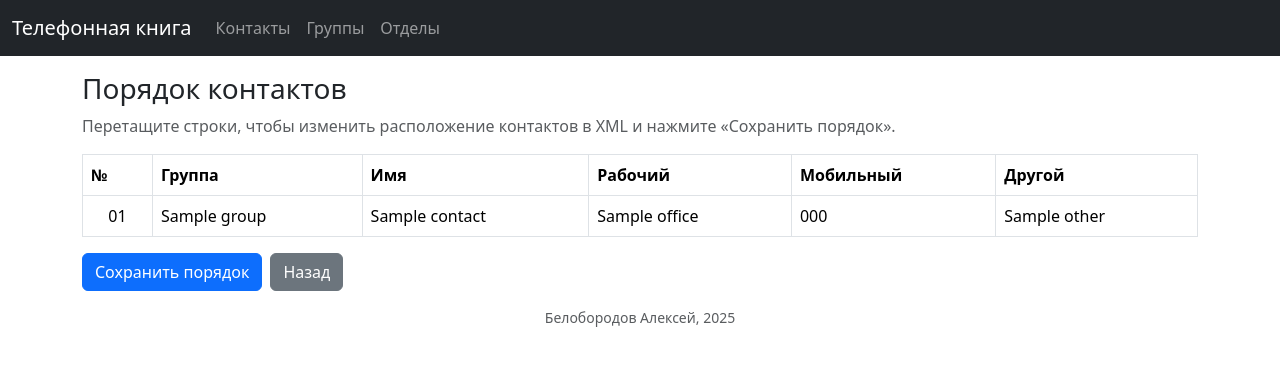
After one commit to belogpt/phoep, a Flask app: template templates/manage_contacts.html in a window 1280 px wide. The commit adds this page. Shown: the top 366 px of the page. Run offline with Flask 3, Linux system fonts and the light colour scheme; the template is opened without the code that fills it: most values are stand-ins (such as "Sample title", 1, 10 or a date in 2020); parts of the project's set-up code (start-up, migrations or seed data) failed here and were passed over.

Commit message:
Add UI and backend for contact reordering

```diff
--- a/phonebook/repository.py
+++ b/phonebook/repository.py
@@ -329,3 +329,29 @@ def update_group_order(new_order: List[str]) -> None:
         order_map = _normalize_order_map(order_map, cleaned_order)
         save_group_order(order_map)
         save_contacts(current_contacts, preserved_groups=existing_groups if not REMOVE_EMPTY_GROUPS else None)
+
+
+def update_contact_order(new_order: List[int]) -> None:
+    """Обновляет порядок контактов в XML согласно переданному списку ID."""
+
+    contacts = load_contacts()
+    id_map = {c.contact_id: c for c in contacts}
+    seen: set[int] = set()
+    cleaned: list[Contact] = []
+
+    for raw_id in new_order:
+        try:
+            cid = int(raw_id)
+        except (TypeError, ValueError):
+            continue
+        if cid in seen or cid not in id_map:
+            continue
+        cleaned.append(id_map[cid])
+        seen.add(cid)
+
+    for contact in contacts:
+        if contact.contact_id not in seen:
+            cleaned.append(contact)
+
+    preserved = list({c.group for c in contacts}) if not REMOVE_EMPTY_GROUPS else None
+    save_contacts(cleaned, preserved_groups=preserved)
--- a/phonebook/routes.py
+++ b/phonebook/routes.py
@@ -81,6 +81,39 @@ def sort_contacts_by_name():
     except Exception as exc:  # noqa: BLE001
         flash(f'Не удалось отсортировать контакты: {exc}', 'danger')
     return redirect(url_for('phonebook.index'))
+
+
+@phonebook_bp.route('/contacts/reorder', methods=['GET', 'POST'])
+def reorder_contacts():
+    if request.method == 'POST':
+        payload = request.get_json(silent=True)
+        if payload and isinstance(payload.get('order'), list):
+            order = payload['order']
+        else:
+            raw_order = request.form.get('order', '[]')
+            try:
+                parsed = json.loads(raw_order)
+                order = parsed if isinstance(parsed, list) else []
+            except json.JSONDecodeError:
+                order = []
+        try:
+            repository.update_contact_order(order)
+            flash('Порядок контактов обновлён', 'success')
+        except Exception as exc:  # noqa: BLE001
+            flash(f'Не удалось обновить порядок: {exc}', 'danger')
+        return redirect(url_for('phonebook.reorder_contacts'))
+
+    contacts = repository.load_contacts()
+    groups = repository.get_groups_with_counts()
+    group_prefixes = {
+        g.name: f"{g.order_index:02d}. " if g.order_index else ''
+        for g in groups
+    }
+    return render_template(
+        'manage_contacts.html',
+        contacts=contacts,
+        group_prefixes=group_prefixes,
+    )
 
 
 @phonebook_bp.route('/contact/new', methods=['GET', 'POST'])
--- a/templates/index.html
+++ b/templates/index.html
@@ -31,6 +31,7 @@
 </div>
 <div class="mb-3 d-flex flex-wrap gap-2">
     <a class="btn btn-primary" href="{{ url_for('phonebook.new_contact') }}">Добавить контакт</a>
+    <a class="btn btn-outline-primary" href="{{ url_for('phonebook.reorder_contacts') }}">Изменить порядок контактов</a>
     <form class="d-inline" action="{{ url_for('phonebook.sort_contacts_by_name') }}" method="post">
         <button type="submit" class="btn btn-success">Сортировка по ФИО</button>
     </form>
--- /dev/null
+++ b/templates/manage_contacts.html
@@ -0,0 +1,87 @@
+{% extends 'base.html' %}
+{% block content %}
+<h3>Порядок контактов</h3>
+<p class="text-muted">Перетащите строки, чтобы изменить расположение контактов в XML и нажмите «Сохранить порядок».</p>
+<div class="table-responsive">
+    <table class="table table-bordered" id="contacts-table">
+        <thead>
+            <tr>
+                <th style="width: 70px;">№</th>
+                <th>Группа</th>
+                <th>Имя</th>
+                <th>Рабочий</th>
+                <th>Мобильный</th>
+                <th>Другой</th>
+            </tr>
+        </thead>
+        <tbody id="contacts-body">
+            {% for contact in contacts %}
+            <tr draggable="true" data-contact-id="{{ contact.contact_id }}">
+                <td class="text-center align-middle drag-handle">{{ loop.index }}</td>
+                <td class="align-middle">{{ group_prefixes.get(contact.group, '') }}{{ contact.group }}</td>
+                <td class="align-middle">{{ contact.name }}</td>
+                <td class="align-middle">{{ contact.office }}</td>
+                <td class="align-middle">{{ contact.mobile }}</td>
+                <td class="align-middle">{{ contact.other }}</td>
+            </tr>
+            {% else %}
+                <tr><td colspan="6" class="text-center">Контакты не найдены</td></tr>
+            {% endfor %}
+        </tbody>
+    </table>
+</div>
+<form id="contact-order-form" method="post" action="{{ url_for('phonebook.reorder_contacts') }}" class="d-flex gap-2">
+    <input type="hidden" name="order" id="contact-order-input">
+    <button type="submit" class="btn btn-primary">Сохранить порядок</button>
+    <a class="btn btn-secondary" href="{{ url_for('phonebook.index') }}">Назад</a>
+</form>
+
+<script>
+document.addEventListener('DOMContentLoaded', () => {
+    const tbody = document.getElementById('contacts-body');
+    const orderInput = document.getElementById('contact-order-input');
+    let draggedRow = null;
+
+    function updateOrderNumbers() {
+        Array.from(tbody.querySelectorAll('tr')).forEach((row, idx) => {
+            const cell = row.querySelector('.drag-handle');
+            if (cell) {
+                cell.textContent = String(idx + 1).padStart(2, '0');
+            }
+        });
+    }
+
+    tbody.addEventListener('dragstart', (event) => {
+        draggedRow = event.target.closest('tr');
+        event.dataTransfer.effectAllowed = 'move';
+    });
+
+    tbody.addEventListener('dragover', (event) => {
+        event.preventDefault();
+        const targetRow = event.target.closest('tr');
+        if (!draggedRow || !targetRow || draggedRow === targetRow) {
+            return;
+        }
+        const bounding = targetRow.getBoundingClientRect();
+        const offset = bounding.y + bounding.height / 2;
+        if (event.clientY - offset > 0) {
+            targetRow.after(draggedRow);
+        } else {
+            targetRow.before(draggedRow);
+        }
+        updateOrderNumbers();
+    });
+
+    tbody.addEventListener('dragend', () => {
+        draggedRow = null;
+    });
+
+    document.getElementById('contact-order-form').addEventListener('submit', () => {
+        const order = Array.from(tbody.querySelectorAll('tr')).map(row => Number(row.dataset.contactId));
+        orderInput.value = JSON.stringify(order);
+    });
+
+    updateOrderNumbers();
+});
+</script>
+{% endblock %}
```
